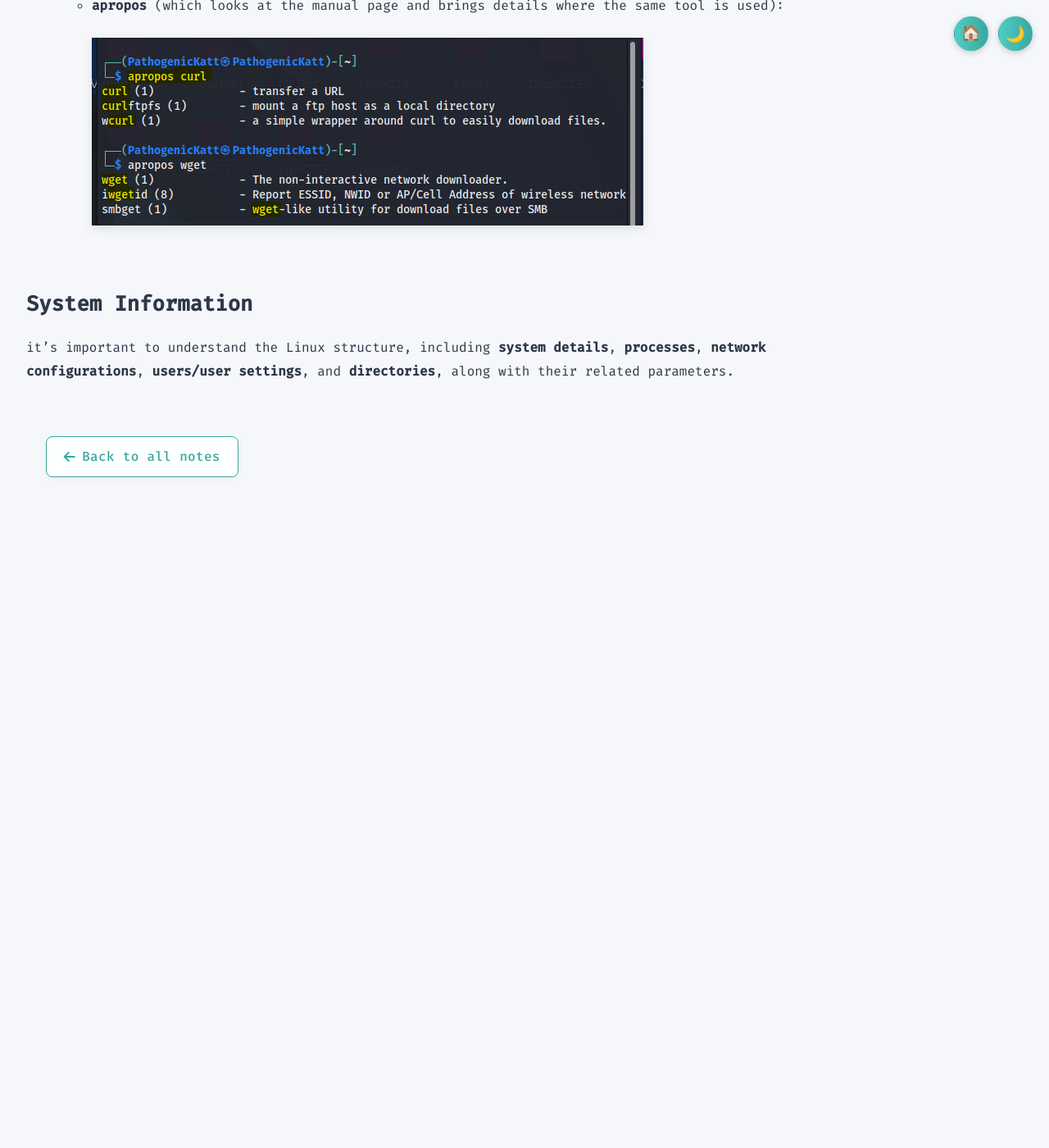
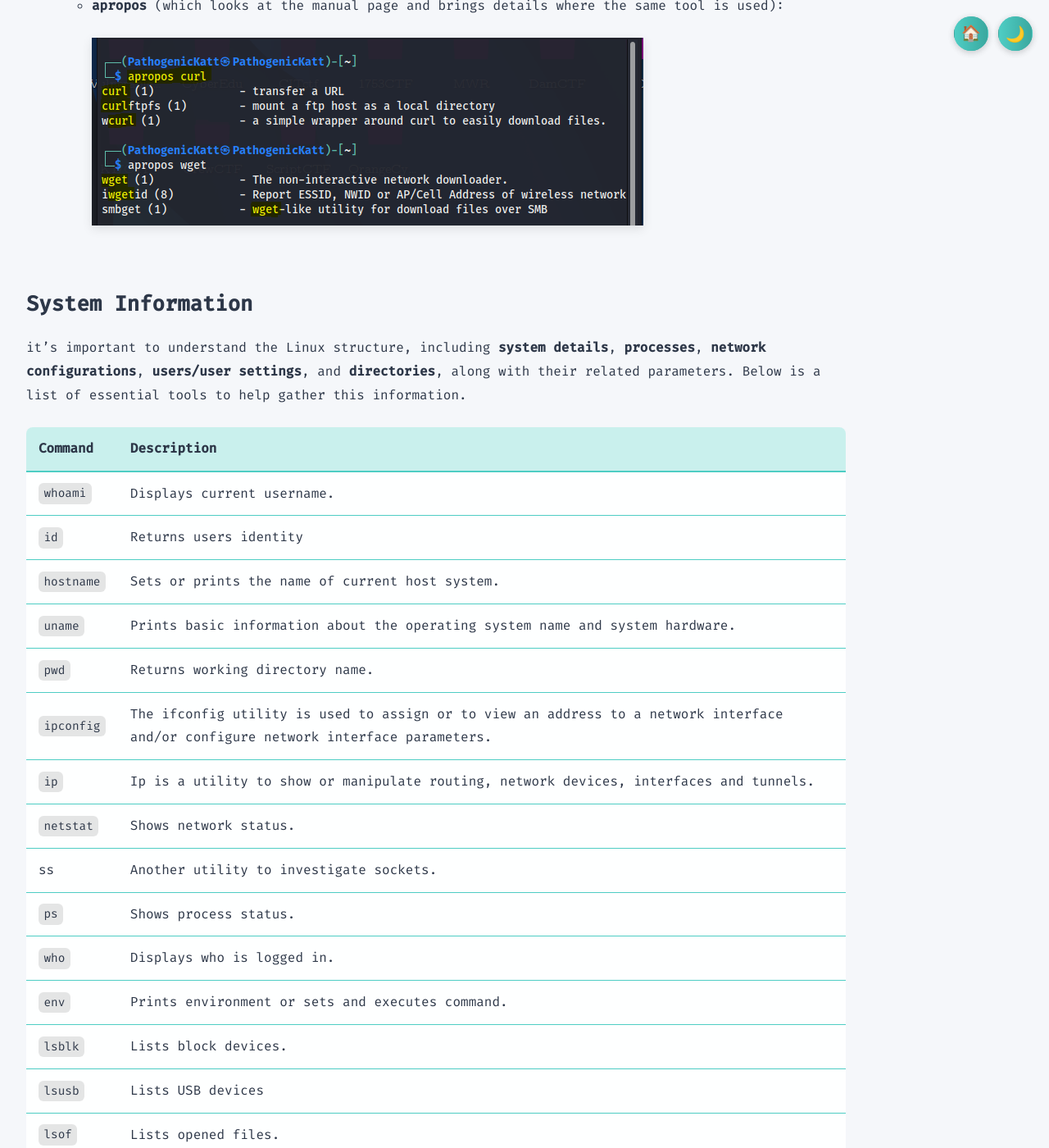
Before and after one commit to PathogenicKatt/PathogenicKatt.github.io, a Jekyll site: the page built from _notes/Linux-Fundamentals.md, in a window 1280 px wide and 1400 px high, scrolled down 8230 px. Shown: the whole window at 82% size. Built offline with Jekyll 4.4.1, drawn with Linux system fonts in a browser that asks for light colours; before the commit the page ends 8860 px from its top, so only the background shows below that; some of the changed text lies outside the part shown.

Commit message:
Update notes

```diff
--- a/_notes/Linux-Fundamentals.md
+++ b/_notes/Linux-Fundamentals.md
@@ -295,4 +295,100 @@ whatis <tool>
   ![curl help](/assets/img/linuxFundamentals(8).PNG){: .writeup-image}
 
 ## System Information
-it's important to understand the Linux structure, including **system details**, **processes**, **network configurations**, **users/user settings**, and **directories**, along with their related parameters.
+it's important to understand the Linux structure, including **system details**, **processes**, **network configurations**, **users/user settings**, and **directories**, along with their related parameters. Below is a list of essential tools to help gather this information.<br>
+<table>
+  <thead>
+    <tr>
+      <th>Command</th>
+      <th>Description</th>
+    </tr>
+  </thead>
+  <tbody>
+    <tr>
+      <td><code>whoami</code></td>
+      <td>Displays current username.</td>
+    </tr>
+    <tr>
+      <td><code>id</code></td>
+      <td>Returns users identity</td>
+    </tr>
+    <tr>
+      <td><code>hostname</code></td>
+      <td>Sets or prints the name of current host system.</td>
+    </tr>
+    <tr>
+      <td><code>uname</code></td>
+      <td>Prints basic information about the operating system name and system hardware.</td>
+    </tr>
+    <tr>
+      <td><code>pwd</code></td>
+      <td>Returns working directory name.</td>
+    </tr>
+    <tr>
+      <td><code>ipconfig</code></td>
+      <td>The ifconfig utility is used to assign or to view an address to a network interface and/or configure network interface parameters.</td>
+    </tr>
+    <tr>
+      <td><code>ip</code></td>
+      <td>Ip is a utility to show or manipulate routing, network devices, interfaces and tunnels.</td>
+    </tr>
+    <tr>
+      <td><code>netstat</code></td>
+      <td>Shows network status.</td>
+    </tr>
+    <tr>
+      <td>ss</td>
+      <td>Another utility to investigate sockets.</td>
+    </tr>
+    <tr>
+      <td><code>ps</code></td>
+      <td>Shows process status.</td>
+    </tr>
+    <tr>
+      <td><code>who</code></td>
+      <td>Displays who is logged in.</td>
+    </tr>
+    <tr>
+      <td><code>env</code></td>
+      <td>Prints environment or sets and executes command.</td>
+    </tr>
+    <tr>
+      <td><code>lsblk</code></td>
+      <td>Lists block devices.</td>
+    </tr>
+    <tr>
+      <td><code>lsusb</code></td>
+      <td>Lists USB devices</td>
+    </tr>
+    <tr>
+      <td><code>lsof</code></td>
+      <td>Lists opened files.</td>
+    </tr>
+    <tr>
+      <td><code>lsci</code></td>
+      <td>Lists PCI devices.</td>
+    </tr>
+  </tbody>
+</table>
+
+- **Hostname**:<br>
+![hostname](/assets/img/linucFundamentals(9).PNG){: writeup-image}<br>
+  - The hostname command is pretty self-explanatory and will just print the name of the computer that we are logged into.
+- **Whoami**:
+  - This quick and easy command can be used on both Windows and Linux systems to get our current username.
+  - In this case for me, it is going to be "PathogenicKatt".
+- **ld**:
+  - The id command expands on the whoami command and prints out our effective group membership and IDs.
+  - This can be of interest to penetration testers looking to see what access a user may have and sysadmins looking to audit account permissions and group membership.
+- **uname**:
+  - Starting by checking *`man`*:<br>
+  ![hostname](/assets/img/linucFundamentals(11).PNG){: writeup-image}<br>
+  - And hence, Running `uname -a` will print *all information* about the machine in a specific order: **kernel name**, **hostname**, the **kernel release**, **kernel version**, **machine hardware name**, and **operating system**.<br>
+  ![hostname](/assets/img/linucFundamentals(10).PNG){: writeup-image}<br>
+  - **Uname to Obtain Kernel Release**: Suppose we want to print out the kernel release to search for potential kernel exploits quickly. We can type `uname -r` to obtain this information.
+
+
+
+## Logging In via SSH
+- Secure Shell (SSH) refers to a protocol that allows clients to access and execute commands or actions on remote computers.
+- On Linux-based hosts and servers, as well as other Unix-like operating systems, SSH is one of the permanently installed standard tools and is the preferred choice for many administrators to configure and maintain a computer through remote access.
```
Also changed, not shown: assets/img/linucFundamentals(9).PNG (added), assets/img/linuxFundamentals(10).PNG (added), assets/img/linuxFundamentals(11).PNG (added).
